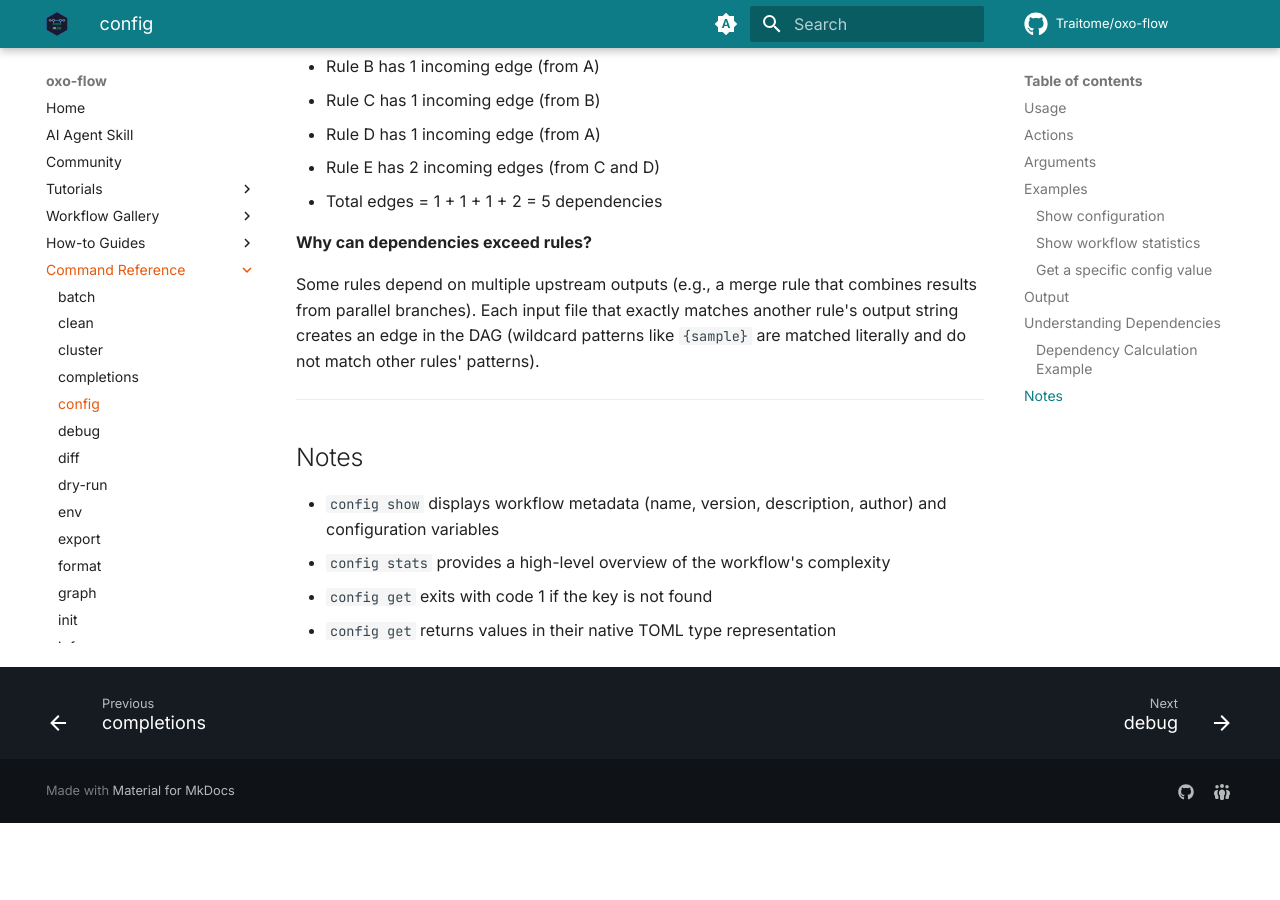
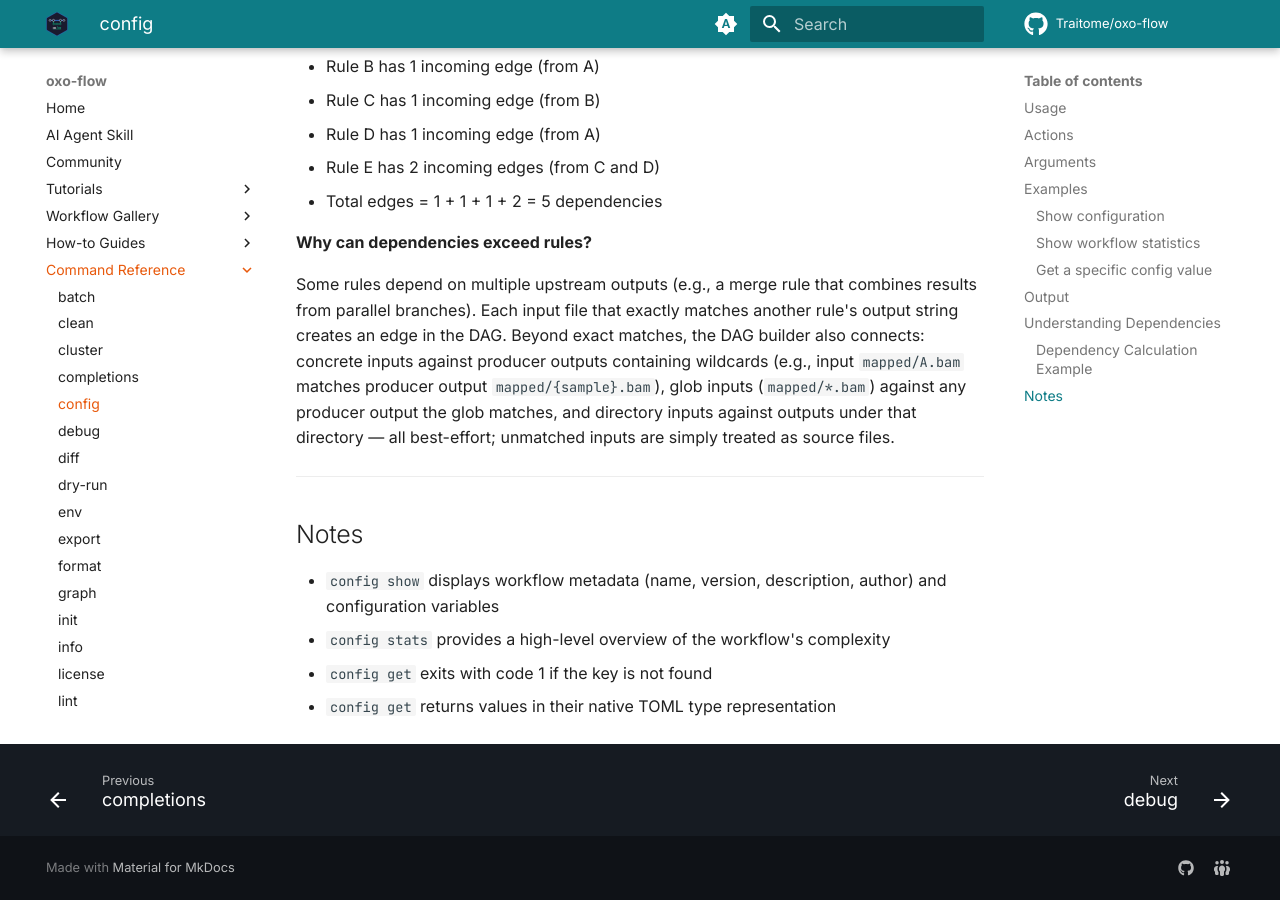
Before and after one commit to Traitome/oxo-flow, an MkDocs documentation site: the page built from docs/guide/src/commands/config.md, in a window 1280 px wide and 900 px high, scrolled down 2296 px. Built offline with MkDocs 1.6.1 and Material for MkDocs 9.7.7, drawn with Linux system fonts in a browser that asks for light colours; comment, search, counter and statistics services are not loaded; the version menu is left out; before the commit the page ends 3119 px from its top, so only the background shows below that; some of the changed text lies outside the part shown.

Commit message:
docs(config): correct DAG edge-inference description in stats section
Concrete inputs match producer template outputs containing wildcards
(via pre-compiled template matchers), glob inputs match any producer
output the glob covers, and directory inputs prefix-match outputs —
the previous text claimed wildcard-pattern inputs only matched
literally and misdescribed the output_pattern claim filter.

Co-Authored-By: Claude <noreply@anthropic.com>

```diff
--- a/docs/guide/src/commands/config.md
+++ b/docs/guide/src/commands/config.md
@@ -100,7 +100,7 @@ Rule A ──► Rule B ──► Rule C
 
 **Why can dependencies exceed rules?**
 
-Some rules depend on multiple upstream outputs (e.g., a merge rule that combines results from parallel branches). Each input file that exactly matches another rule's output string creates an edge in the DAG (wildcard patterns like `{sample}` are matched literally and do not match other rules' patterns).
+Some rules depend on multiple upstream outputs (e.g., a merge rule that combines results from parallel branches). Each input file that exactly matches another rule's output string creates an edge in the DAG. Beyond exact matches, the DAG builder also connects: concrete inputs against producer outputs containing wildcards (e.g., input `mapped/A.bam` matches producer output `mapped/{sample}.bam`), glob inputs (`mapped/*.bam`) against any producer output the glob matches, and directory inputs against outputs under that directory — all best-effort; unmatched inputs are simply treated as source files.
 
 ---
 
```
Also changed, not shown: other parts of docs/guide/src/commands/config.md (+1 -1 lines).
